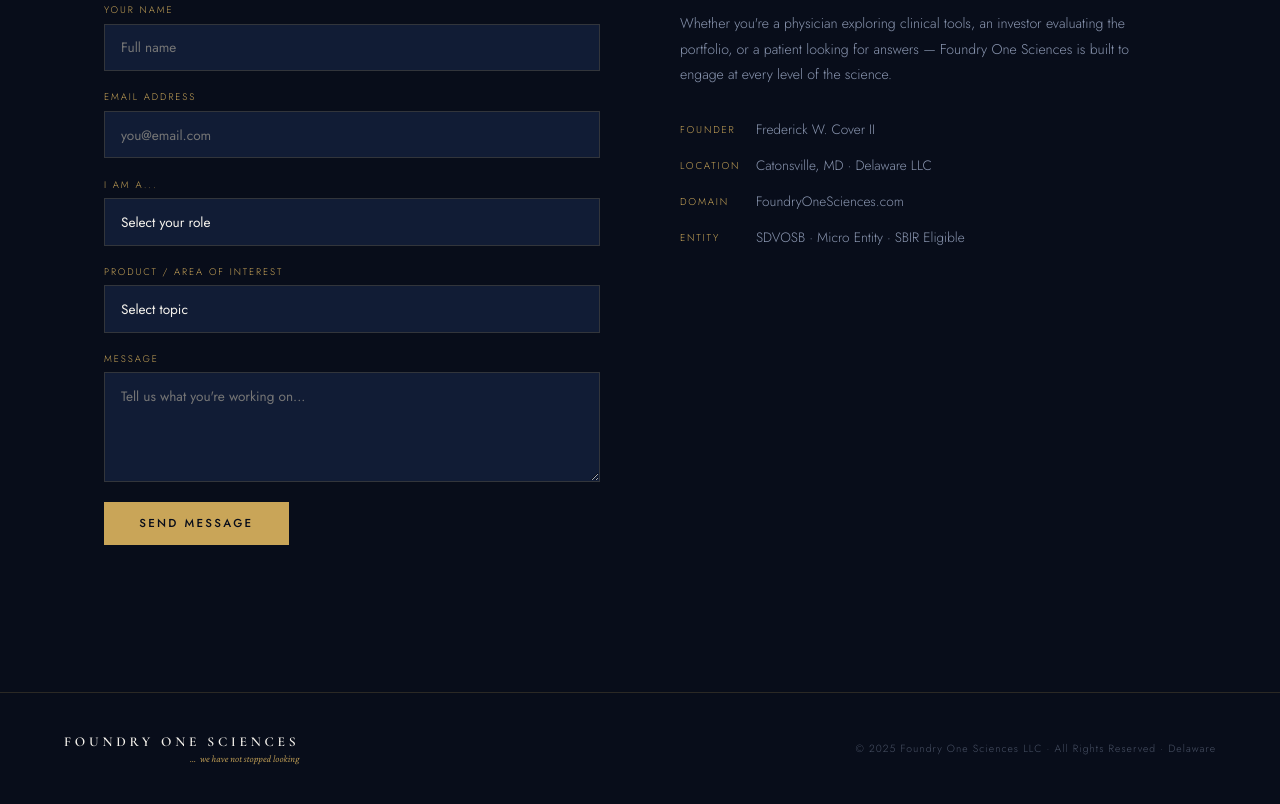
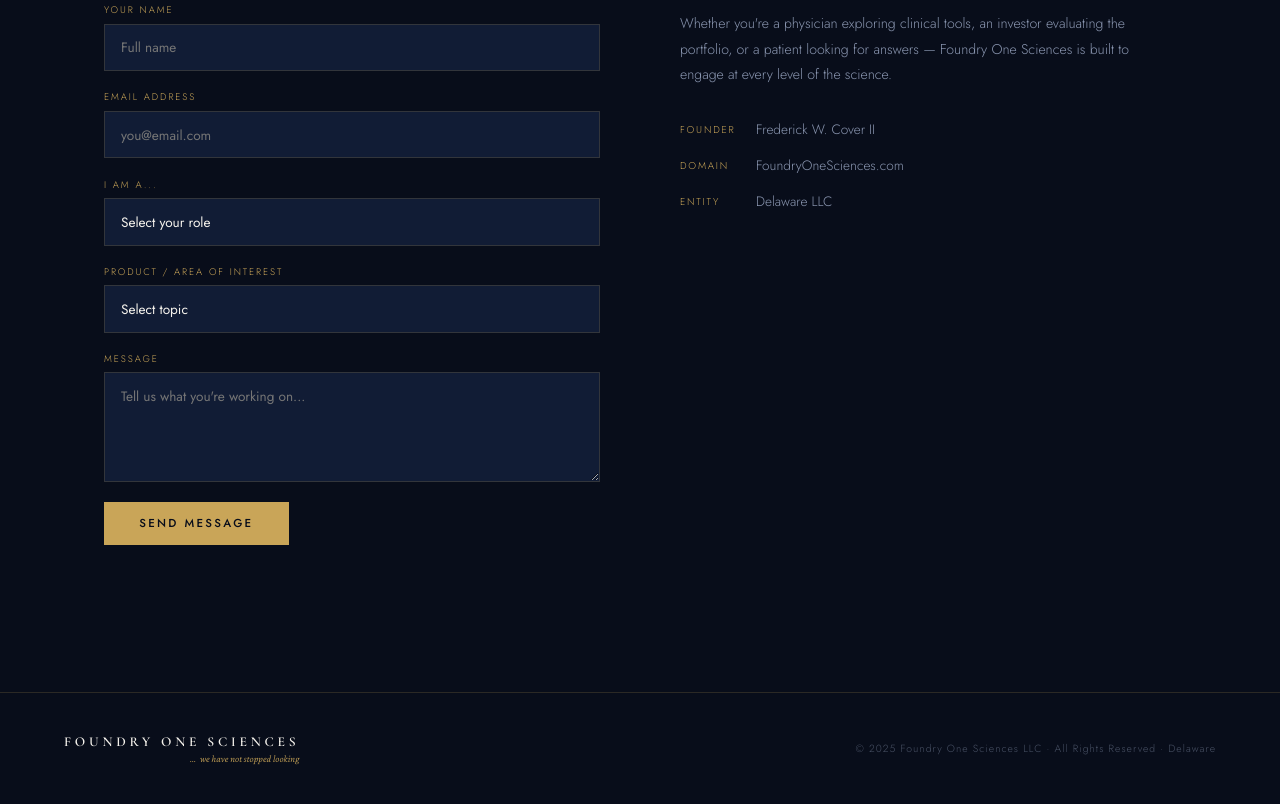
Before and after one commit to fredcover33/foundryonesciences, a plain HTML site: page index.html in a window 1280 px wide. Shown: the part 6677-7481 px from the top of the page. Drawn offline with nearby package versions, Linux system fonts and the light colour scheme.

Commit message:
Remove Catonsville and small-business badges from the home page contact panel

```diff
--- a/index.html
+++ b/index.html
@@ -2364,16 +2364,12 @@ hpSetMode('ems');
             <div class="contact-item-val">Frederick W. Cover II</div>
           </div>
           <div class="contact-item">
-            <div class="contact-item-label">Location</div>
-            <div class="contact-item-val">Catonsville, MD · Delaware LLC</div>
-          </div>
-          <div class="contact-item">
             <div class="contact-item-label">Domain</div>
             <div class="contact-item-val">FoundryOneSciences.com</div>
           </div>
           <div class="contact-item">
             <div class="contact-item-label">Entity</div>
-            <div class="contact-item-val">SDVOSB · Micro Entity · SBIR Eligible</div>
+            <div class="contact-item-val">Delaware LLC</div>
           </div>
         </div>
       </div>
```
